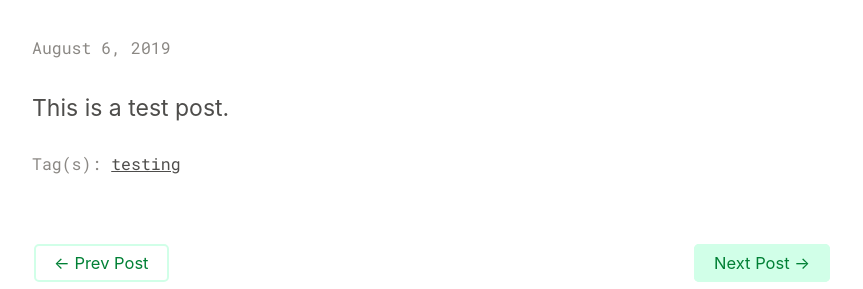
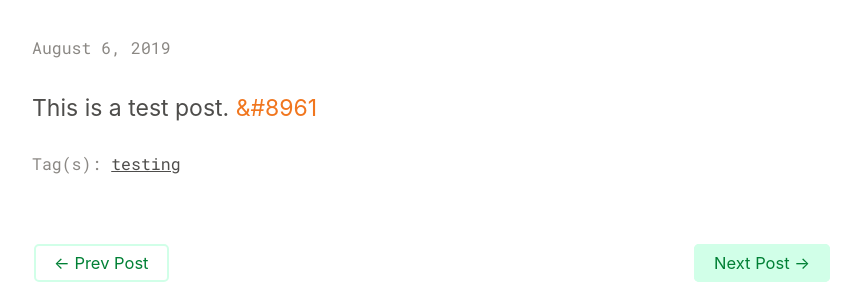
Before and after one commit to ajpwalser/ajpwalser.github.io, a Jekyll site: the page built from _posts/2019-08-06-test.md, in a window 1280 px wide. Shown: the part 252-541 px from the top of the page, without its empty margins (208-1071 px from the left). Built offline with Jekyll 4.4.1, drawn with Linux system fonts in a browser that asks for light colours; some web fonts are replaced.

Commit message:
Update 2019-08-06-test.md

```diff
--- a/_posts/2019-08-06-test.md
+++ b/_posts/2019-08-06-test.md
@@ -3,8 +3,7 @@ layout: post
 title: "Test"
 description: This is a test.
 tags: testing
-comment_issue_id: 4
 date: 2019-08-06
 ---
 
-This is a test post.
+This is a test post. <span class="end">&#8961</span>
```
